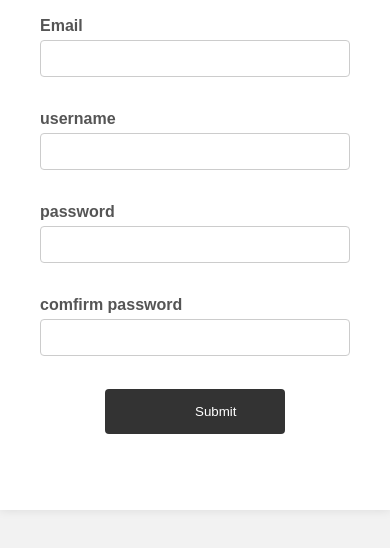
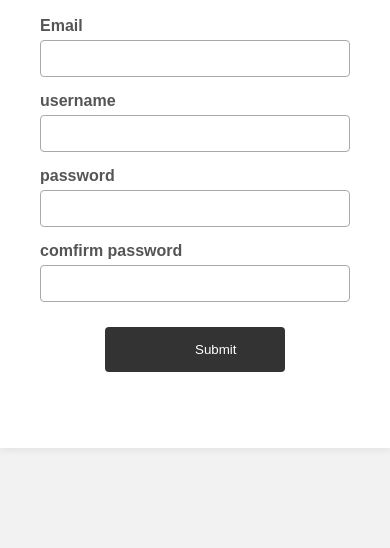
Before and after one commit to francistobi/sign-up-validation, a plain HTML site: page index.html in a window 390 px wide. Shown: the part 80-628 px from the top of the page. Drawn offline with Linux system fonts and the light colour scheme.

Commit message:
new commit

```diff
--- a/register.css
+++ b/register.css
@@ -79,8 +79,9 @@ a {
 @media (max-width: 450px ) {
   .form {
   background-color: #ffffff;
-  max-width: 400px;
+  height: 100%;
   margin: 0px;
+  margin-bottom: -10px;
   padding: 40px;
   border-radius: 0px;
 }
@@ -96,5 +97,19 @@ input[type="submit"] {
 a{
   display: none;
 }
+input[type="text"],
+input[type="email"],
+input[type="password"],
+select {
+  width: 100%;
+  padding: 10px;
+  margin-bottom: -3px;
+  border: 1px solid #aaaaaa;
+  border-radius: 4px;
+  outline: none;
+}
+#errorMessage{
+margin-top:10px ;
+}
 
 }
```
